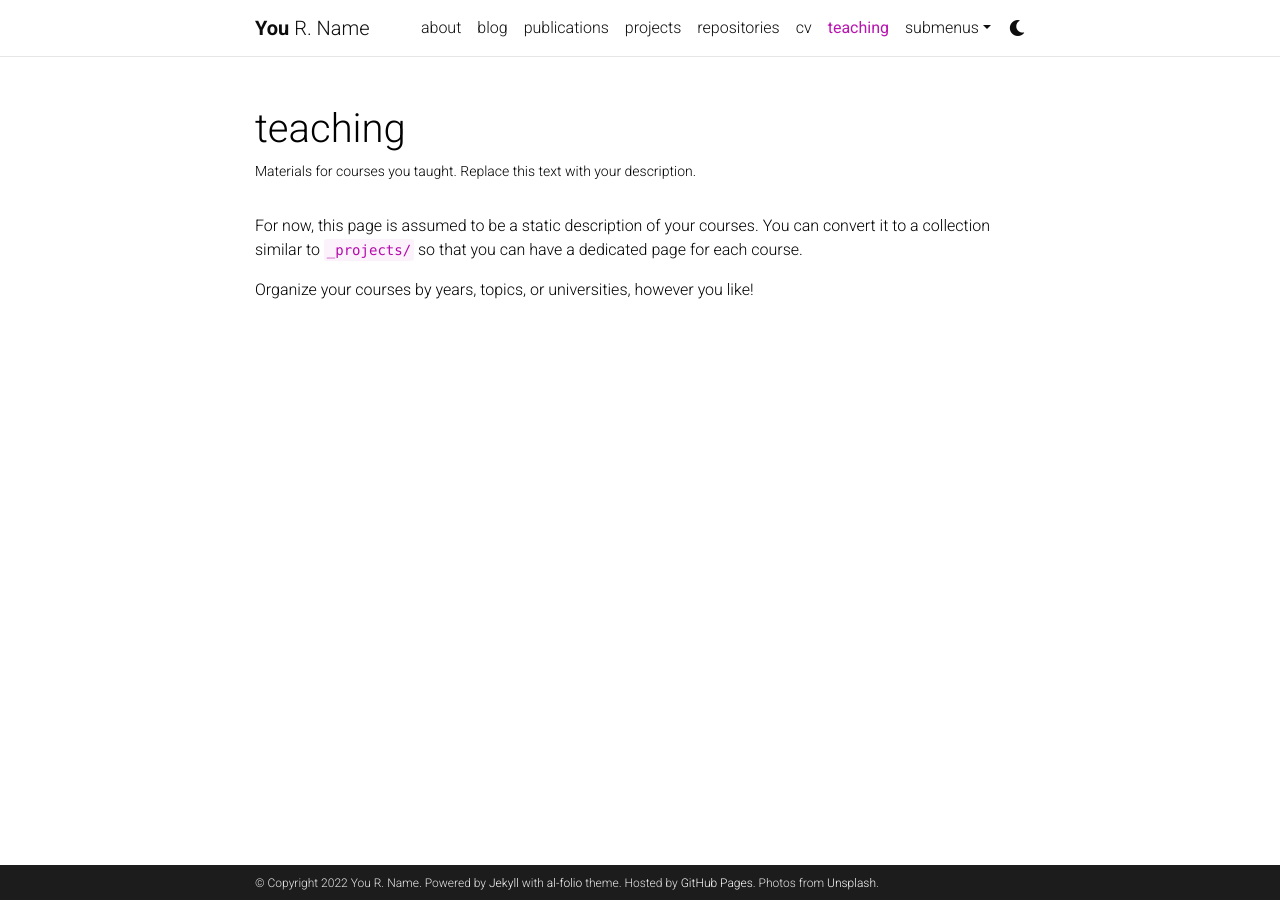
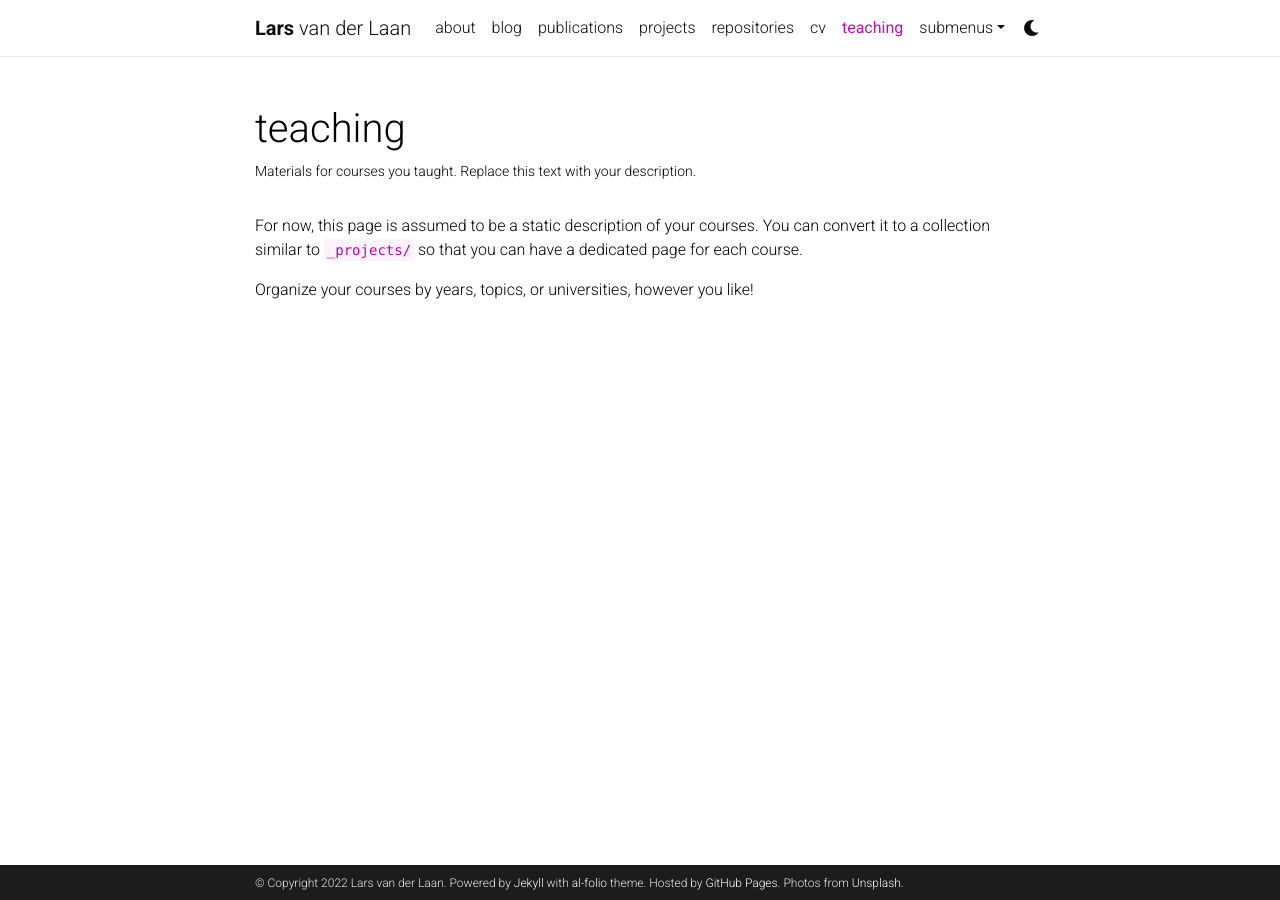
Before and after one commit to Larsvanderlaan/oldwebsite, a Jekyll site: the page built from _pages/teaching.md, in a window 1280 px wide. Built offline with Jekyll 4.4.1, drawn with Linux system fonts in a browser that asks for light colours; comment, search, counter and statistics services are not loaded; a style sheet for code colours, icons or effects is not loaded.

Commit message:
Update _config.yml

```diff
--- a/_config.yml
+++ b/_config.yml
@@ -3,23 +3,23 @@
 # -----------------------------------------------------------------------------
 
 title: blank # the website title (if blank, full name will be used instead)
-first_name: You
-middle_name: R.
-last_name: Name
-email: you@example.com
+first_name: Lars
+middle_name:
+last_name: van der Laan
+email: lvdlaan@uw.edu
 description: > # the ">" symbol means to ignore newlines until "footer_text:"
   A simple, whitespace theme for academics. Based on [*folio](https://github.com/bogoli/-folio) design.
 footer_text: >
   Powered by <a href="https://jekyllrb.com/" target="_blank">Jekyll</a> with <a href="https://github.com/alshedivat/al-folio">al-folio</a> theme.
   Hosted by <a href="https://pages.github.com/" target="_blank">GitHub Pages</a>.
   Photos from <a href="https://unsplash.com" target="_blank">Unsplash</a>.
-keywords: jekyll, jekyll-theme, academic-website, portfolio-website  # add your own keywords or leave empty
+keywords: Causal inference, semiparametric estimation, machine-learning, targeted learning # add your own keywords or leave empty
 
 lang: en # the language of your site (for example: en, fr, cn, ru, etc.)
 icon: ⚛️  # the emoji used as the favicon (alternatively, provide image name in /assets/img/)
 
-url: https://alshedivat.github.io # the base hostname & protocol for your site
-baseurl: /al-folio # the subpath of your site, e.g. /blog/
+url: https://Larsvanderlaan.github.io # the base hostname & protocol for your site
+baseurl: # the subpath of your site, e.g. /blog/
 last_updated: false # set to true if you want to display last updated in the footer
 impressum_path:  # set to path to include impressum link in the footer, use the same path as permalink in a page, helps to conform with EU GDPR
 
```
